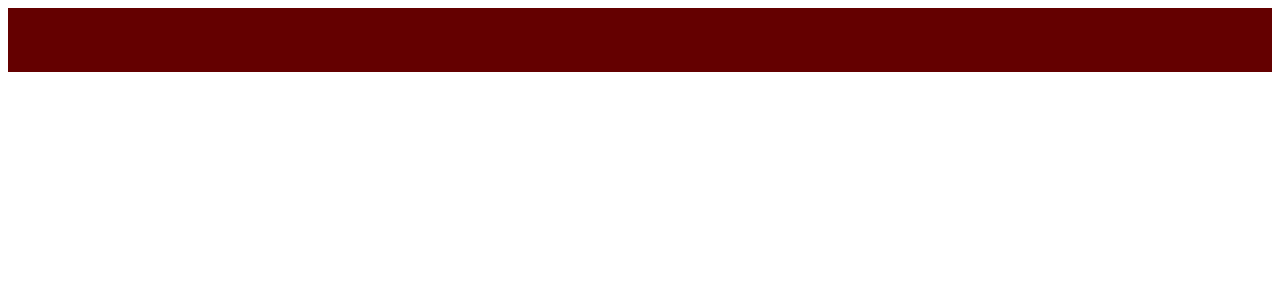
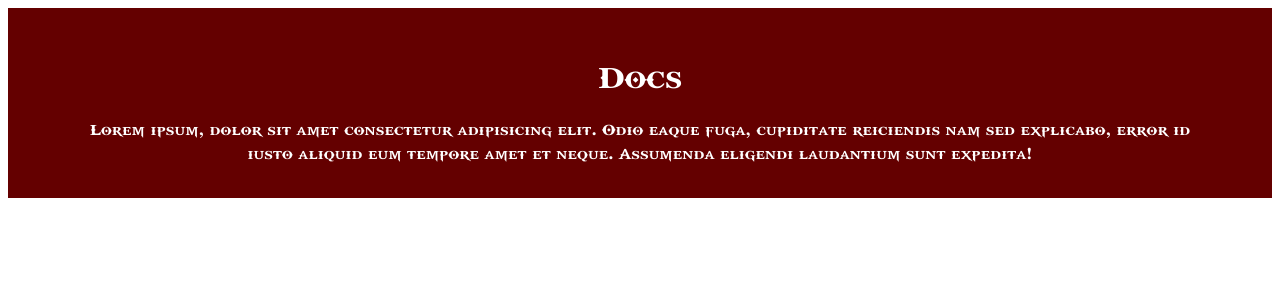
Before and after one commit to gustavobardavid/api-gow-front, a React (Vite) app: page /docs in a window 1280 px wide. Before the commit this address had no page. Shown: the top 300 px of the page. Built offline with nearby package versions, Linux system fonts and the light colour scheme.

Commit message:
Docs Page

```diff
--- a/src/App.jsx
+++ b/src/App.jsx
@@ -3,6 +3,7 @@ import { BrowserRouter as Router, Route, Routes } from 'react-router-dom';
 import Home from './pages/Home';
 import Characters from './pages/Characters';
 import Games from './pages/Games';
+import Docs from './pages/Docs';
 function App() {
   return (
     <>
@@ -11,6 +12,7 @@ function App() {
         <Route exact path="/" element={<Home />} />
         <Route exact path="/characters" element={<Characters />} />
         <Route exact path="/games" element={<Games />} />
+        <Route exact path="/docs" element={<Docs />} />
 
       </Routes>
     </Router>
--- a/src/components/Header.tsx
+++ b/src/components/Header.tsx
@@ -158,18 +158,18 @@ function AppAppBar({ mode, toggleColorMode }: AppAppBarProps) {
                 alignItems: 'center',
               }}
             >
-
+             <Link to="/docs" style={{ textDecoration: 'none' }}>
               <Button
                 color="error"
                 variant="contained"
                 size="small"
                 component="a"
-                href="/material-ui/getting-started/templates/sign-up/"
                 target="_blank"
                 style={{fontFamily:'gow-font'}}
-              >
+                >
                 Get Started
               </Button>
+                </Link>
             </Box>
             <Box sx={{ display: { sm: '', md: 'none' } }}>
               <Button
--- a/src/components/Hero.tsx
+++ b/src/components/Hero.tsx
@@ -3,12 +3,12 @@ import { alpha } from '@mui/material';
 import Box from '@mui/material/Box';
 import Button from '@mui/material/Button';
 import Container from '@mui/material/Container';
-import Link from '@mui/material/Link';
 import Stack from '@mui/material/Stack';
 import TextField from '@mui/material/TextField';
 import Typography from '@mui/material/Typography';
 import ArrowForwardIcon from '@mui/icons-material/ArrowForward';
 import '../styles/font.css';
+import { Link } from 'react-router-dom';
 
 export default function Hero() {
   return (
@@ -60,9 +60,11 @@ export default function Hero() {
             useFlexGap
             sx={{ pt: 2, width: { xs: '100%', sm: 'auto' } }}
           >
+          <Link to="/docs" style={{ textDecoration: 'none' }}>
             <Button variant="contained" color="error" endIcon={<ArrowForwardIcon />} style={{fontFamily:'gow-font'}}>
               Get Started
             </Button>
+          </Link>
           </Stack>
         </Stack>
       </Container>
--- /dev/null
+++ b/src/pages/Docs.jsx
@@ -0,0 +1,20 @@
+import { Typography } from '@mui/material';
+import Container from '@mui/material/Container';
+
+export default function Docs() {
+  return (
+    <Container maxWidth="lg" sx={{ display: 'flex' }}>
+      <Container>
+        <h1>Docs</h1>
+        <Typography textAlign="center" color='#fff' style={{fontFamily:'gow-font'}} >
+        Lorem ipsum, dolor sit amet consectetur
+          adipisicing elit. Odio eaque fuga, cupiditate reiciendis
+           nam sed explicabo,
+           error id iusto aliquid eum tempore amet et neque. Assumenda eligendi laudantium sunt expedita!
+          </Typography>
+
+
+      </Container>
+    </Container>
+  );
+}
```
